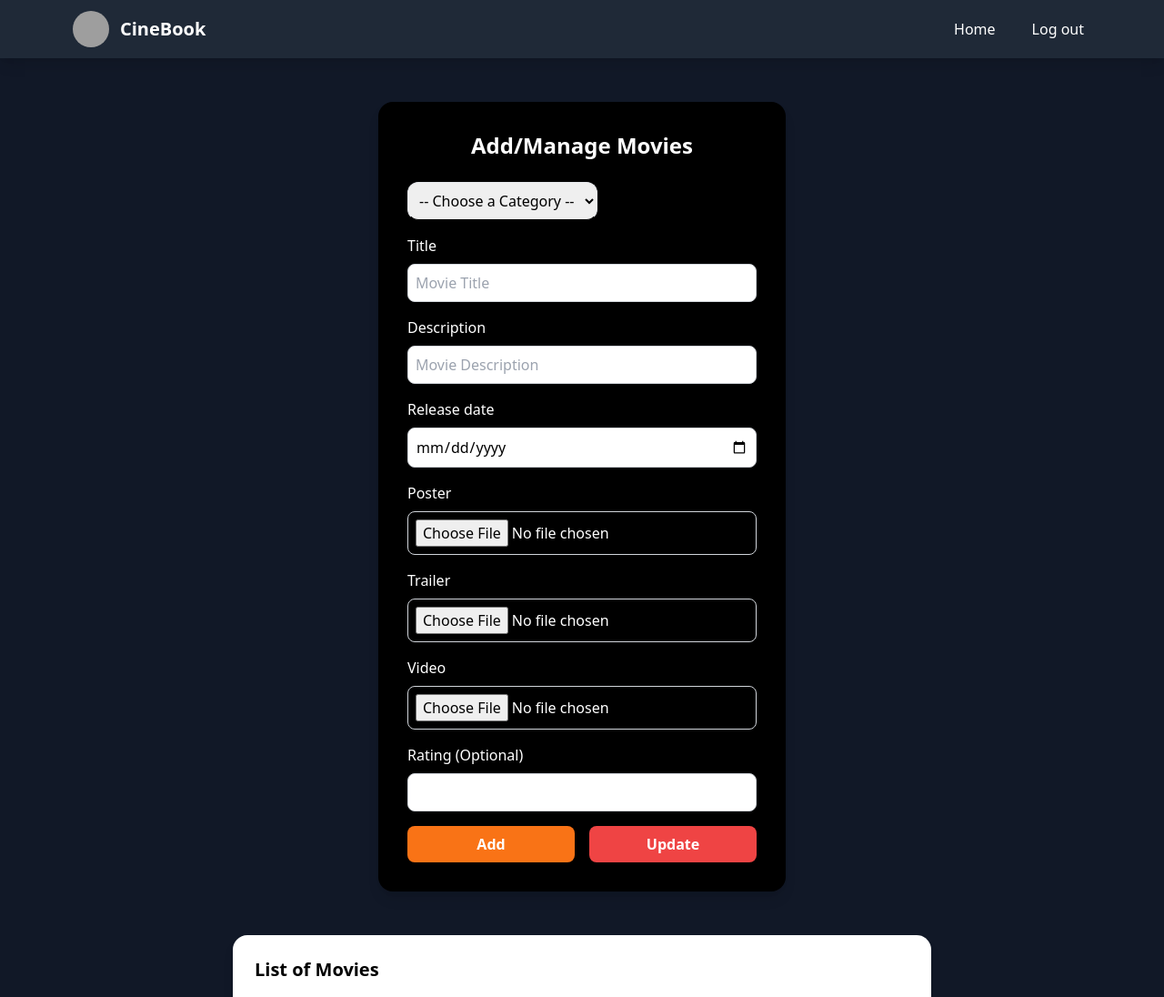
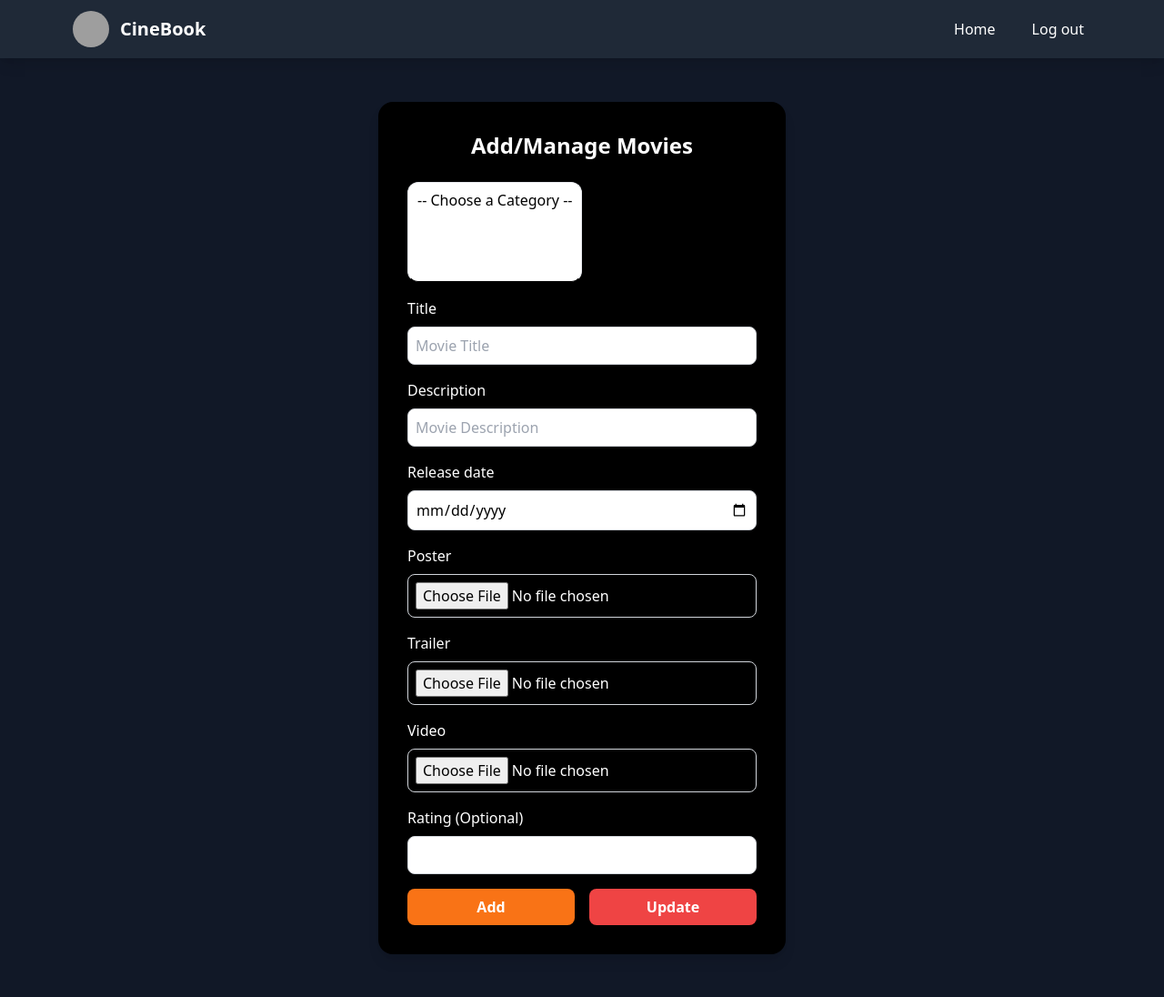
Before and after one commit to SUMB29/CineBook, a PHP site: page /admin/movies.php in a window 1280 px wide. Shown: the top 1096 px of the page at 91% size. Run offline with PHP 8.4, Linux system fonts and the light colour scheme; data that the repository does not hold is empty; some libraries are stand-ins or nearby versions; grey boxes are pictures that could not be loaded.

Commit message:
added some code

```diff
--- a/admin/movies.php
+++ b/admin/movies.php
@@ -68,7 +68,7 @@ $categories = $stmt->fetchAll();
       <!-- Input Field -->
             <div class="mb-4">
           <!-- <label for="category">Select Category:</label> -->
-          <select name="category" id="category" class="border border-b-black p-2 rounded-xl" required>
+          <select name="category" id="category" class="border border-b-black p-2 rounded-xl" multiple required >
           <option value="">-- Choose a Category --</option>
           <?php foreach ($categories as $cat): ?>
             <option value="<?= htmlspecialchars($cat['catid']) ?>">
```
